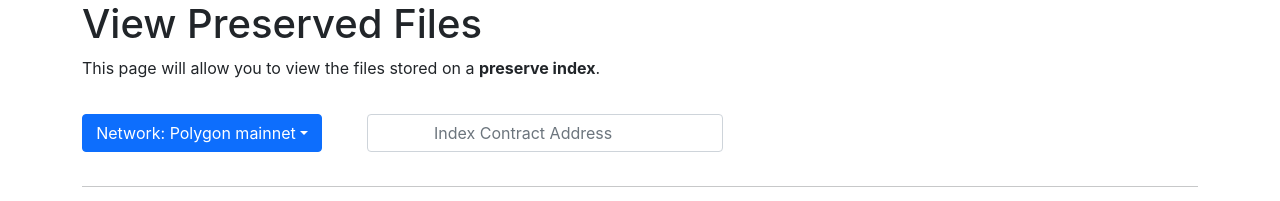
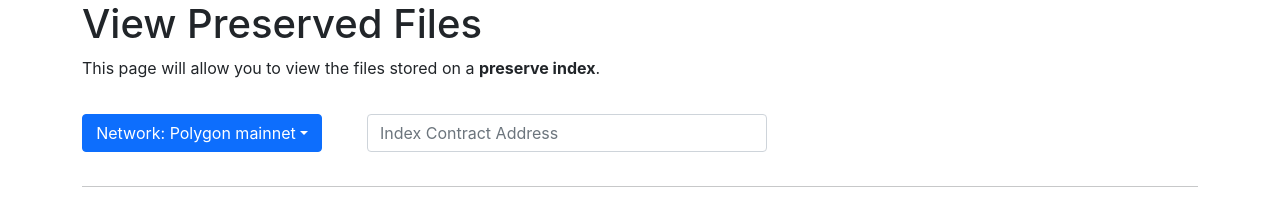
Before and after one commit to Preserve-Network/View-Preserved, a React (Create React App) app: page / in a window 1280 px wide. Shown: the top 201 px of the page. Built offline with nearby package versions, Linux system fonts and the light colour scheme; no server answers; the HTML template or start-up script is replaced by a standard one.

Commit message:
support passing in a contract from the ui

```diff
--- a/public/index.html
+++ b/public/index.html
@@ -24,7 +24,7 @@
       work correctly both with client-side routing and a non-root public URL.
       Learn how to configure a non-root public URL by running `npm run build`.
     -->
-    <title>View Preserved</title>
+    <title>View Preserved Files</title>
   </head>
   <body>
     <noscript>You need to enable JavaScript to run this app.</noscript>
--- a/src/App.css
+++ b/src/App.css
@@ -13,3 +13,13 @@
 .table{
   padding-top:20px;
 }
+
+.contractInput {
+  width:400px !important;
+  display: inline !important;
+  margin-right: 10px;
+}
+
+.errorMessage {
+  color: red;
+}
--- a/src/App.js
+++ b/src/App.js
@@ -14,27 +14,37 @@ function App() {
   const [metadata, setMetadata] = useState();
   const [index, setIndex] = useState();
   const [network, setNetwork] = useState("mainnet");
+  const [contract, setContract] = useState("");
+  const [error, setError] = useState(null);
 
   const host =
     process.env.NODE_ENV === "development" ? "http://localhost:3001" : "";
 
   useEffect(() => {
     async function fetchList() {
+      setError(null);
       try {
         const url =
-          `${host}/api?network=${network}` + (!!index ? `&index=${index}` : "");
+          `${host}/api?network=${network}&contract=${contract}` +
+          (!!index ? `&index=${index}` : "");
 
         const resp = await axios.get(url);
         const metadata = resp.data;
 
         setMetadata(metadata);
       } catch (err) {
-        console.error(err);
+        setError(
+          "Failed to fetch the contract, please double check the network and contract address are correct."
+        );
       }
     }
 
-    fetchList();
-  }, [index, network, host]);
+    if (contract.length === 42 && contract.startsWith("0x")) {
+      fetchList();
+    } else {
+      setMetadata(null);
+    }
+  }, [index, network, host, contract]);
 
   const changeNetwork = (eventKey, event) => {
     setIndex(null);
@@ -43,6 +53,10 @@ function App() {
 
   const changeIndex = (eventKey, event) => {
     setIndex(eventKey);
+  };
+
+  const updateContract = (e) => {
+    setContract(e.target.value);
   };
 
   const createdDate = metadata ? new Date(metadata.created).toString() : "-";
@@ -69,13 +83,16 @@ function App() {
             </Dropdown.Menu>
           </Dropdown>
         </Col>
-        <Col xs lg="4">
+        <Col xs lg="9">
           <Form.Control
-            placeholder="
-            Index Contract Address"
+            placeholder="Index Contract Address"
+            className="contractInput"
+            value={contract}
+            onChange={updateContract}
           />
         </Col>
       </Row>
+      <Row className="errorMessage">{error}</Row>
       <hr />
       <Row>
         <Col xs lg="3">
```
Also changed, not shown: src/server.js (+12 -4 lines).
